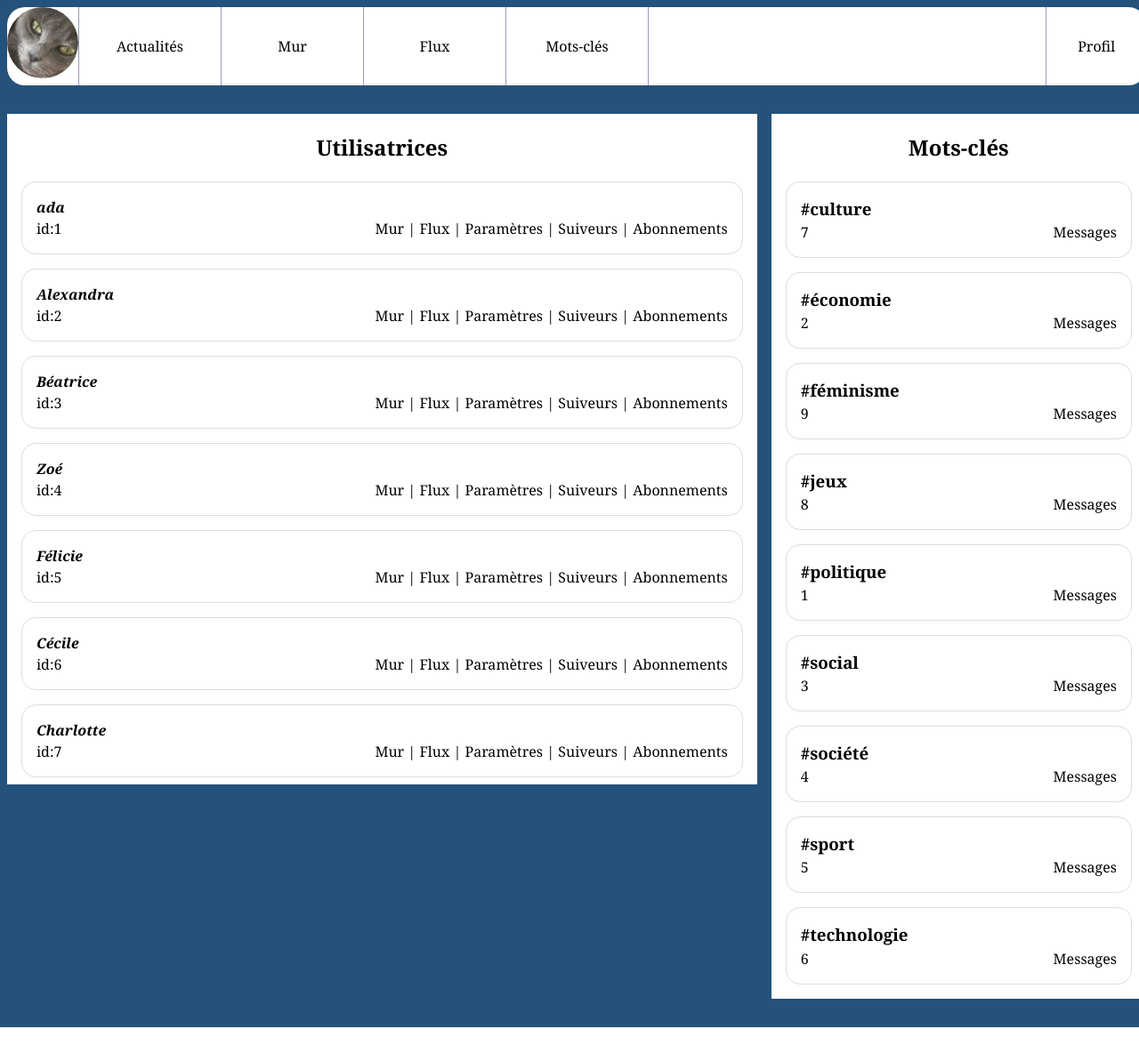
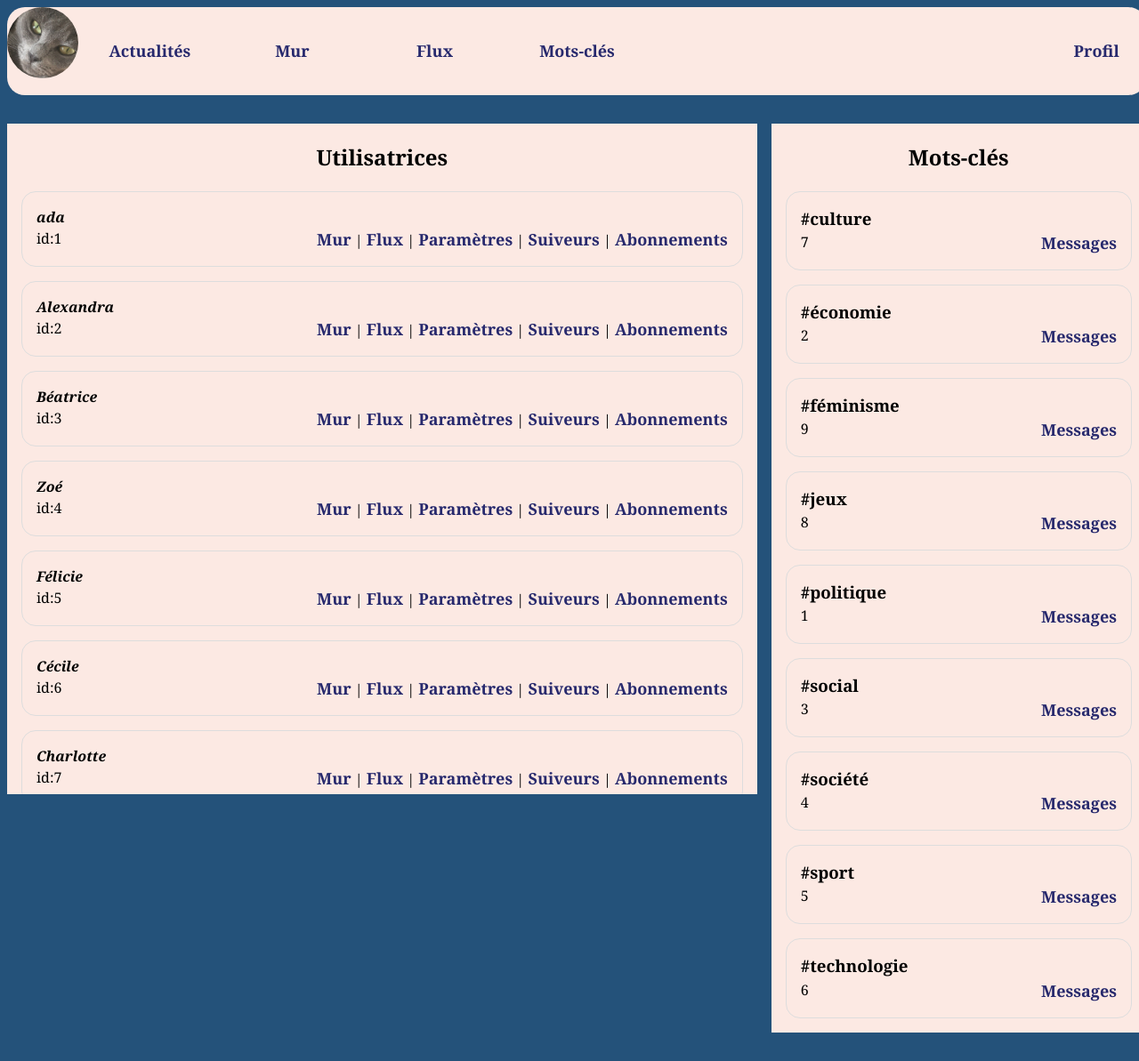
Before and after one commit to boris-valero/Projet-Reseau-Social, a PHP site: page /admin.php in a window 1280 px wide. Shown: the whole page at 89% size. Before the commit the page ends 1155 px from the top, so only its background shows below. Run offline with PHP 8.4, Linux system fonts and the light colour scheme; data comes from the database, SQL or seed files in the repository.

Commit message:
adding css to the header and background

```diff
--- a/style.css
+++ b/style.css
@@ -7,14 +7,16 @@ body {
 
 a {
   text-decoration: none;
-  color: black;
+  color: #27296d;
+  font-weight: 900;
+  font-size: 18px;
 }
 a:hover {
   text-decoration: underline;
 }
 
 body > header {
-  background-color: #fff;
+  background-color: #fce9e3;
   border-radius: 20px;
   display: flex;
   width: 80em;
@@ -34,16 +36,16 @@ body > header #menu {
   display: flex;
   width: 50%;
   align-items: stretch;
-  border-left: 1px solid #99b;
+  border-left: 1px solid #fce9e3;
 }
 body > header #menu a {
   flex: 1;
   text-align: center;
   padding-top: 2em;
-  border-right: 1px solid #99b;
+  border-right: 1px solid #fce9e3;
 }
 body > header a:hover {
-  background-color: #99b;
+  background-color: #fce9e3;
 }
 body > header ul {
   list-style: none;
@@ -51,7 +53,7 @@ body > header ul {
 body > header #user {
   margin-left: auto;
   flex: 0.2;
-  border-left: 1px solid #99b;
+  border-left: 1px solid #fce9e3;
 }
 body > header #user > a {
   display: block;
@@ -65,8 +67,8 @@ body > header #user ul {
   padding: 0;
   margin: 0;
   margin-left: -5em;
-  background-color: #fff;
-  border: 1px solid #99b;
+  background-color: #fce9e3;
+  border: 1px solid #fce9e3;
 
   z-index: 1;
 }
@@ -74,7 +76,7 @@ body > header #user ul li a {
   display: block;
   width: 10em;
   padding: 1em;
-  border-bottom: 1px solid #99b;
+  border-bottom: 1px solid #fce9e3;
 }
 body > header #user:hover ul {
   display: block;
@@ -82,7 +84,7 @@ body > header #user:hover ul {
 .buttonFormMessage {
   font-family: Georgia, "Times New Roman", Times, serif;
   color: #24527a;
-  background: #bbe4e9;
+  background: #fce9e3;
   margin-top: 10px;
   font-size: 16px;
   padding: 10px 20px 10px 20px;
@@ -92,7 +94,7 @@ body > header #user:hover ul {
 }
 .buttonFormMessage:hover {
   background: #24527a;
-  color: #bbe4e9;
+  color: #fce9e3;
 }
 #wrapper {
   display: flex;
@@ -100,7 +102,7 @@ body > header #user:hover ul {
   margin: 0 auto 2em auto;
 }
 #wrapper aside {
-  background-color: #fff;
+  background-color: #fce9e3;
   flex: 1;
   padding: 2em;
   border-radius: 1em;
@@ -118,7 +120,7 @@ body > header #user:hover ul {
   overflow-y: scroll;
 }
 #wrapper main article {
-  background-color: #fff;
+  background-color: #fce9e3;
   padding: 2em;
   margin-bottom: 1em;
   border-radius: 1em;
@@ -157,7 +159,7 @@ body > header #user:hover ul {
 }
 #wrapper.admin main {
   flex: 2;
-  background-color: #fff;
+  background-color: #fce9e3;
   border-radius: 0;
   padding: 0;
 }
```
